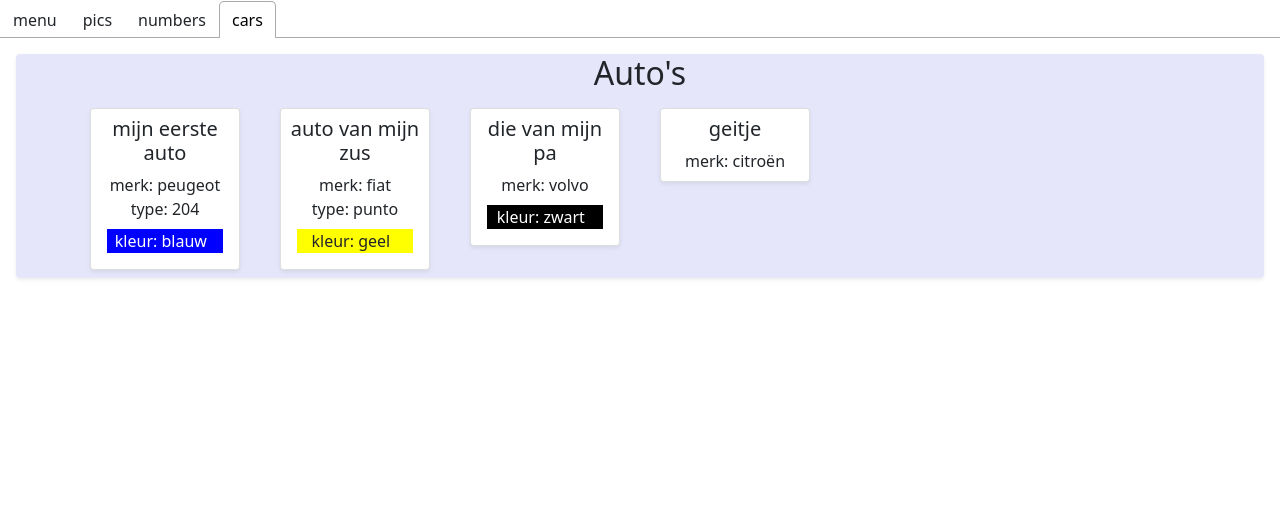
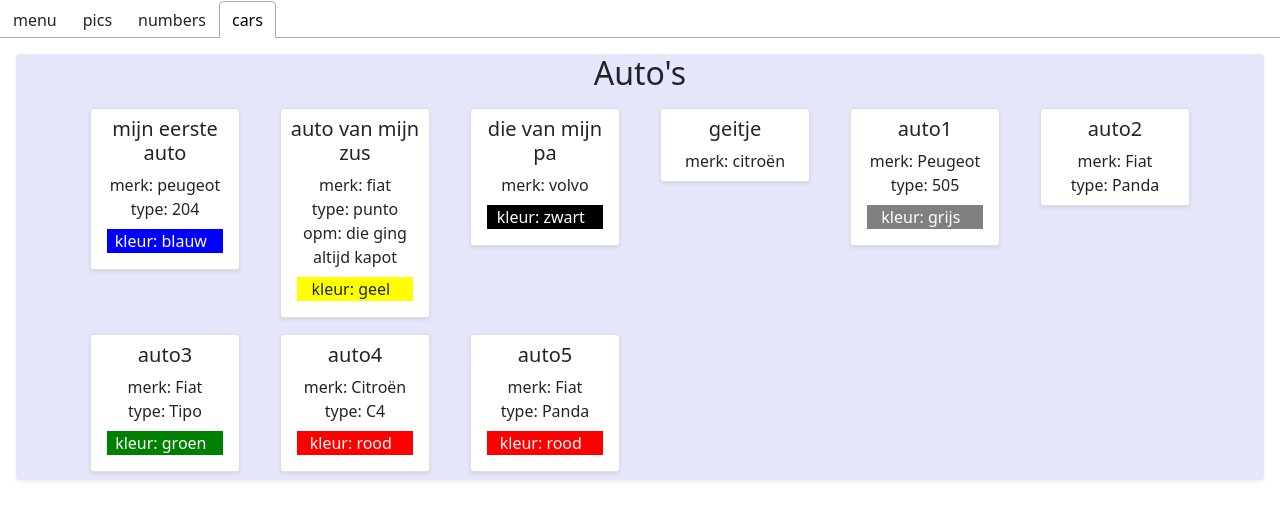
Before and after one commit to kristofmoons/toets2_react, a React (Create React App) app: page / in a window 1280 px wide. Both pictures are taken after a click on the tab "cars". Shown: the top 520 px of the page. Built offline with nearby package versions, Linux system fonts and the light colour scheme.

Commit message:
car note

```diff
--- a/src/components/Cars.js
+++ b/src/components/Cars.js
@@ -41,6 +41,7 @@
                 <h5>{car.name}</h5>
                 {car.brand && <div>merk: {car.brand}</div>}
                 {car.type && <div>type: {car.type}</div>}
+                {car.note && <div>opm: {car.note}</div>}
                 <CarColor color={car.color}/>
             </Card>
         </Col>
--- a/src/data/data.js
+++ b/src/data/data.js
@@ -37,7 +37,13 @@
         brand: "fiat",
         type: "punto",
         color: "geel",
+        note: "die ging altijd kapot"
     },
     {id: 3, name: "die van mijn pa", brand: "volvo", color: "zwart"},
     {id: 4, name: "geitje", brand: "citroën",},
+    {id: 5, name: "auto1", brand: "Peugeot", type: "505", color: "grijs"},
+    {id: 6, name: "auto2", brand: "Fiat", type: "Panda"},
+    {id: 7, name: "auto3", brand: "Fiat", type: "Tipo", color: "groen"},
+    {id: 8, name: "auto4", brand: "Citroën", type: "C4", color: "rood"},
+    {id: 9, name: "auto5", brand: "Fiat", type: "Panda", color: "rood"}
 ];
```
